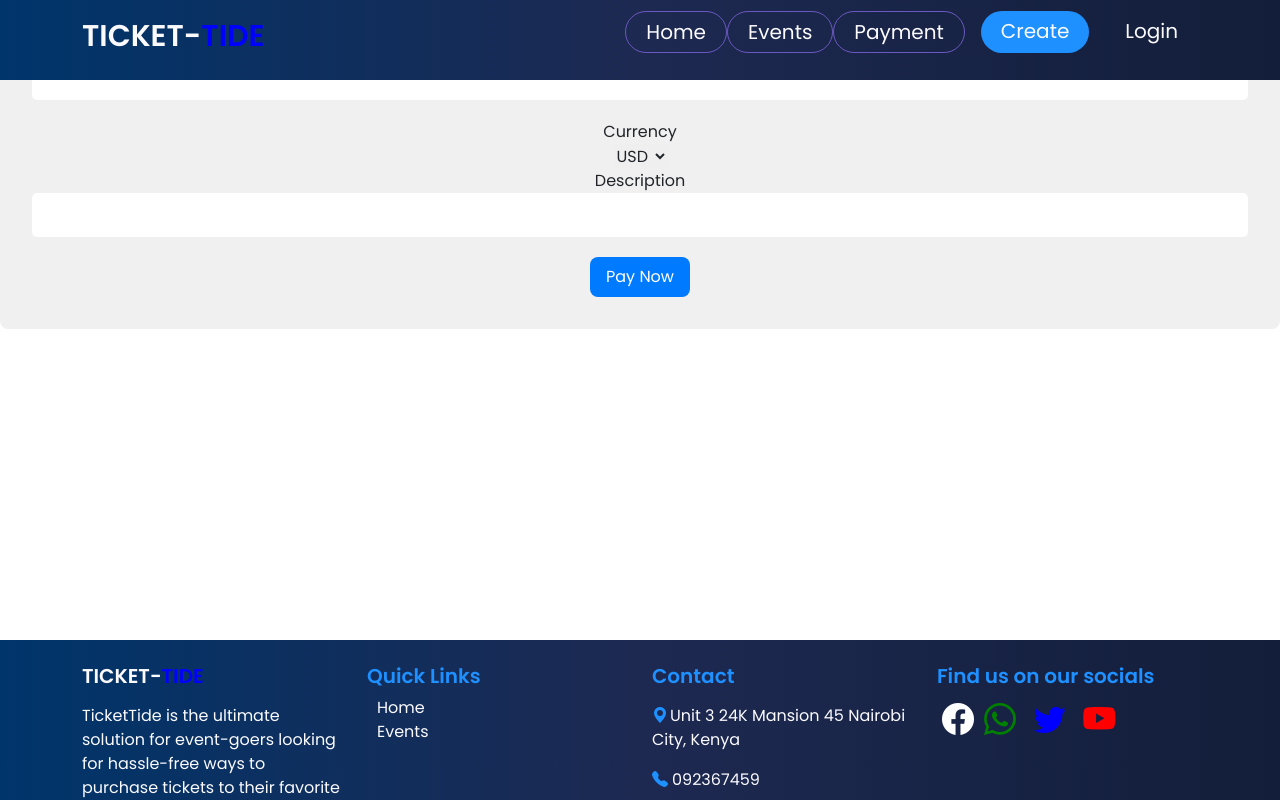
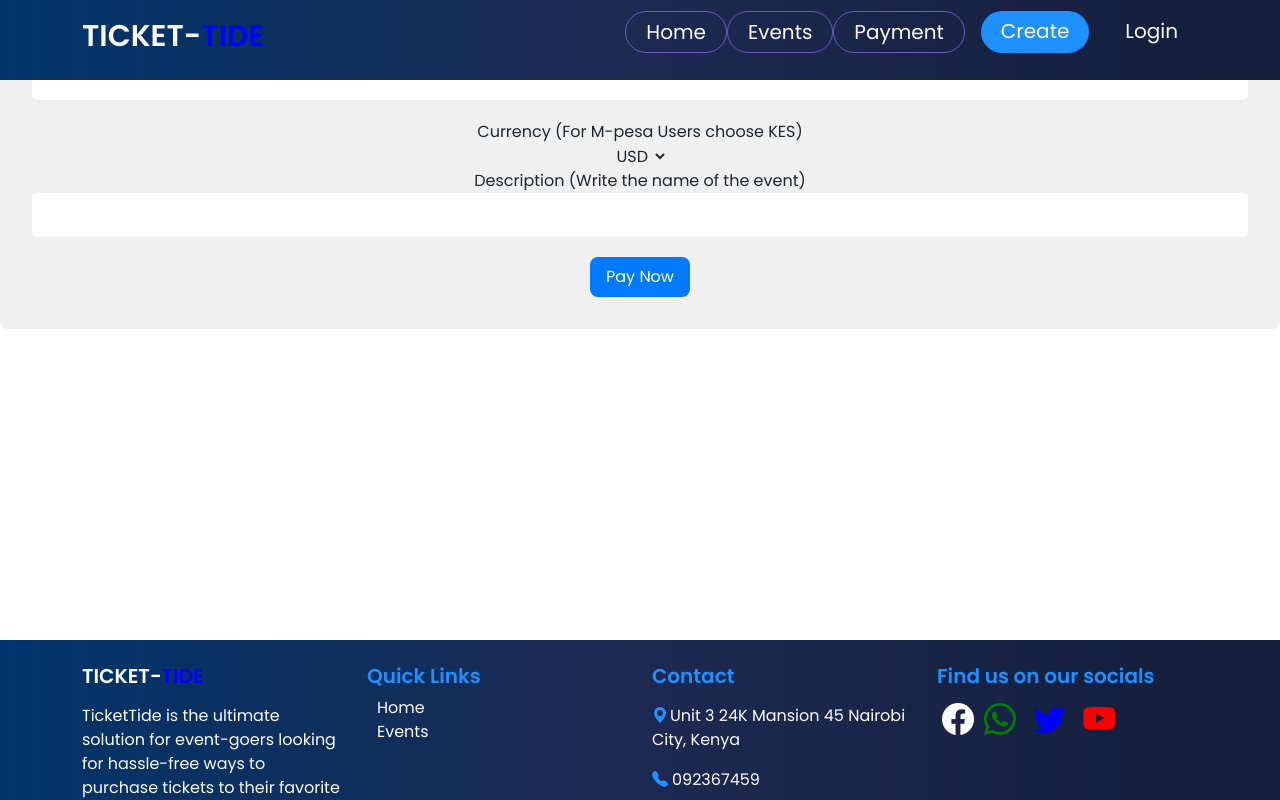
Before and after one commit to MwitaBrian/ticket-tide-frontend, a React (Create React App) app: page /Payment in a window 1280 px wide. Shown: the top 800 px of the page. Built offline with nearby package versions, Linux system fonts and the light colour scheme; no server answers.

Commit message:
Edited payment method window

```diff
--- a/src/components/Payment.js
+++ b/src/components/Payment.js
@@ -77,7 +77,7 @@ const Payment = ({ event }) => {
     <form onSubmit={handleSubmit}>
       <label htmlFor="amount">Amount</label>
       <input type="text" id="amount" value={amount} onChange={(e) => setAmount(e.target.value)} />
-      <label htmlFor="currency">Currency</label>
+      <label htmlFor="currency">Currency (For M-pesa Users choose KES)</label>
       <select id="currency" value={currency} onChange={(e) => setCurrency(e.target.value)}>
         <option value="USD">USD</option>
         <option value="EUR">EUR</option>
@@ -86,7 +86,7 @@ const Payment = ({ event }) => {
         <option value="CAD">CAD</option>
       </select>
 
-      <label htmlFor="description">Description</label>
+      <label htmlFor="description">Description (Write the name of the event)</label>
       <input type="text" id="description" value={description} onChange={(e) => setDescription(e.target.value)} />
 
       <button type="submit">Pay Now</button>
```
